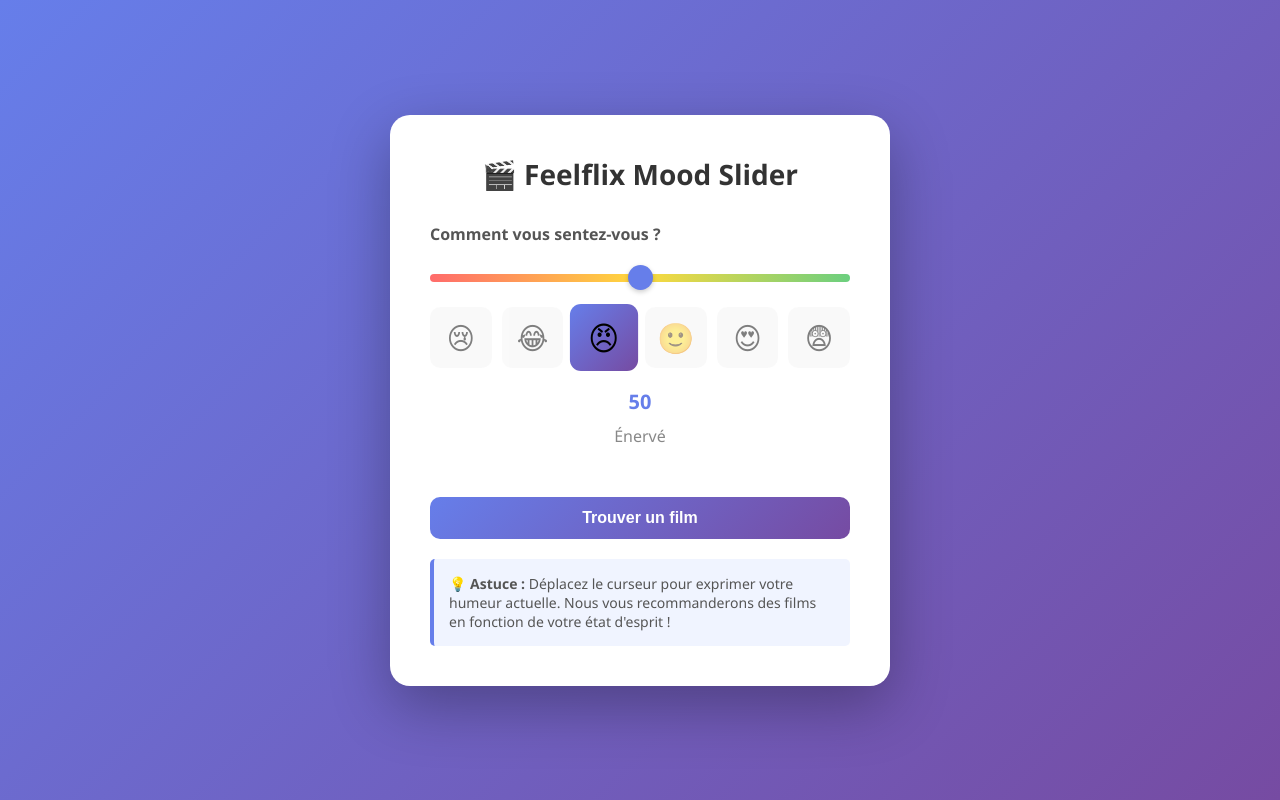
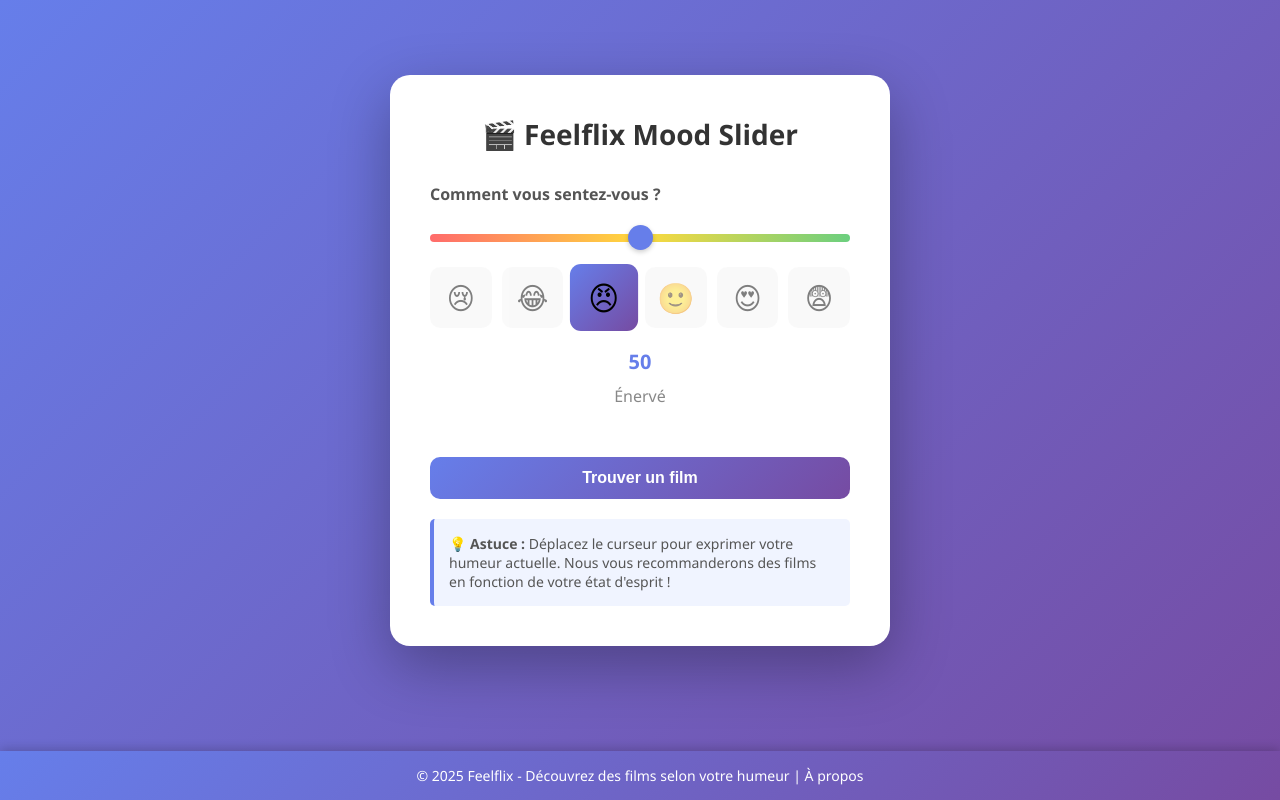
Before and after one commit to nadjla-mohamed-dini/btp-projet-ia, a Flask app: page /mood in a window 1280 px wide. Run offline with Flask 3, Linux system fonts and the light colour scheme; parts of the project's set-up code (start-up, migrations or seed data) failed here and were passed over.

Commit message:
feat: Add footer to mood slider page
- Add fixed footer with copyright and about link
- Style footer with gradient background matching theme
- Add padding to body to prevent content overlap with footer
- Include hover effect on footer links

```diff
--- a/templates/mood.html
+++ b/templates/mood.html
@@ -18,6 +18,7 @@
             display: flex;
             justify-content: center;
             align-items: center;
+            padding-bottom: 80px;
         }
 
         .container {
@@ -168,6 +169,28 @@
             color: #555;
             font-size: 14px;
         }
+
+        footer {
+            position: fixed;
+            bottom: 0;
+            left: 0;
+            width: 100%;
+            background: linear-gradient(135deg, #667eea 0%, #764ba2 100%);
+            color: white;
+            text-align: center;
+            padding: 15px;
+            font-size: 14px;
+            box-shadow: 0 -2px 10px rgba(0, 0, 0, 0.2);
+        }
+
+        footer a {
+            color: white;
+            text-decoration: none;
+        }
+
+        footer a:hover {
+            text-decoration: underline;
+        }
     </style>
 </head>
 <body>
@@ -267,5 +290,9 @@
         // Initialize
         updateMood();
     </script>
+
+    <footer>
+        <p>&copy; 2025 Feelflix - Découvrez des films selon votre humeur | <a href="#" style="color: white; text-decoration: none;">À propos</a></p>
+    </footer>
 </body>
 </html>
```
